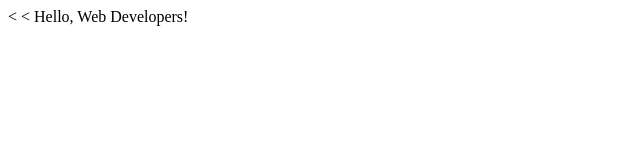
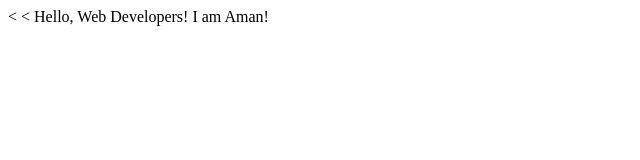
Before and after one commit to Romi-776/CS50-Web-Dev, a plain HTML site: page hello.html in a window 1280 px wide. Shown: the full height of the page, 0-640 px from the left. Drawn offline with Linux system fonts and the light colour scheme.

```diff
--- a/hello.html
+++ b/hello.html
@@ -7,6 +7,6 @@
     <title>My Webpage!</title>
   </head>
   <body>
-      Hello, Web Developers!
+      Hello, Web Developers! I am Aman!
   </body>
 </html>
```
